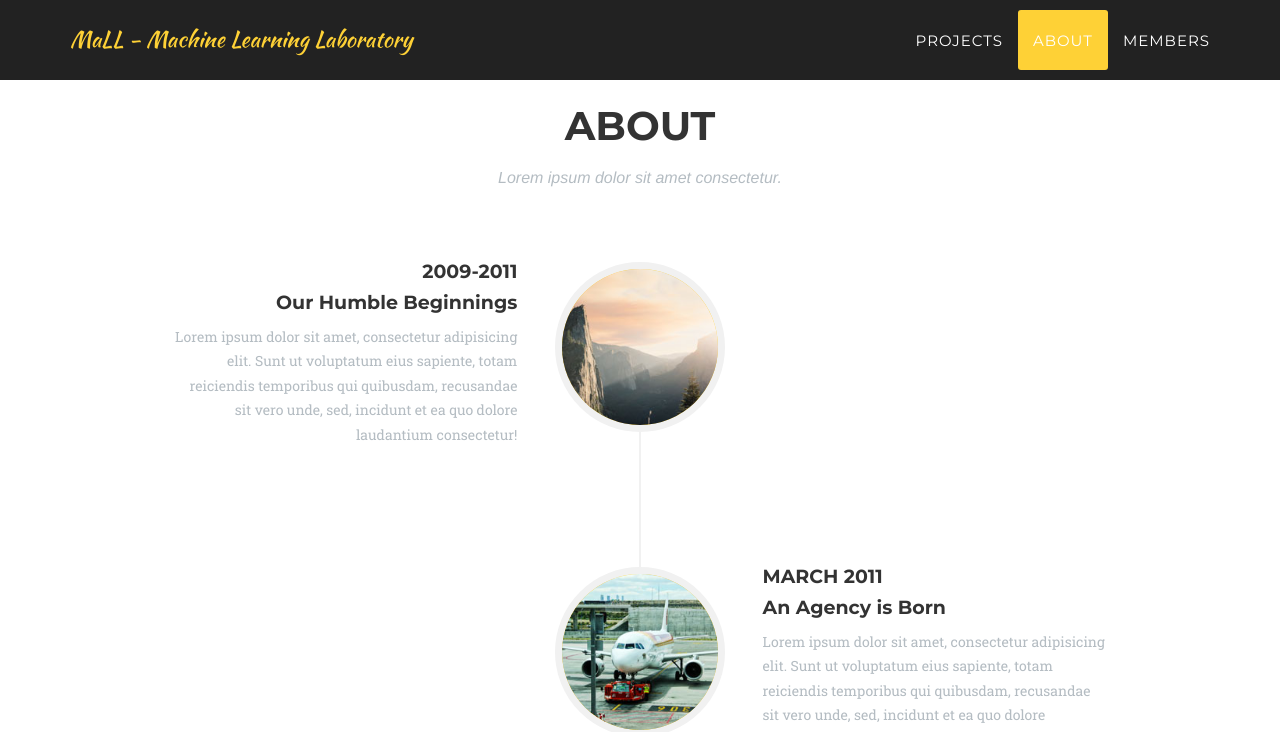
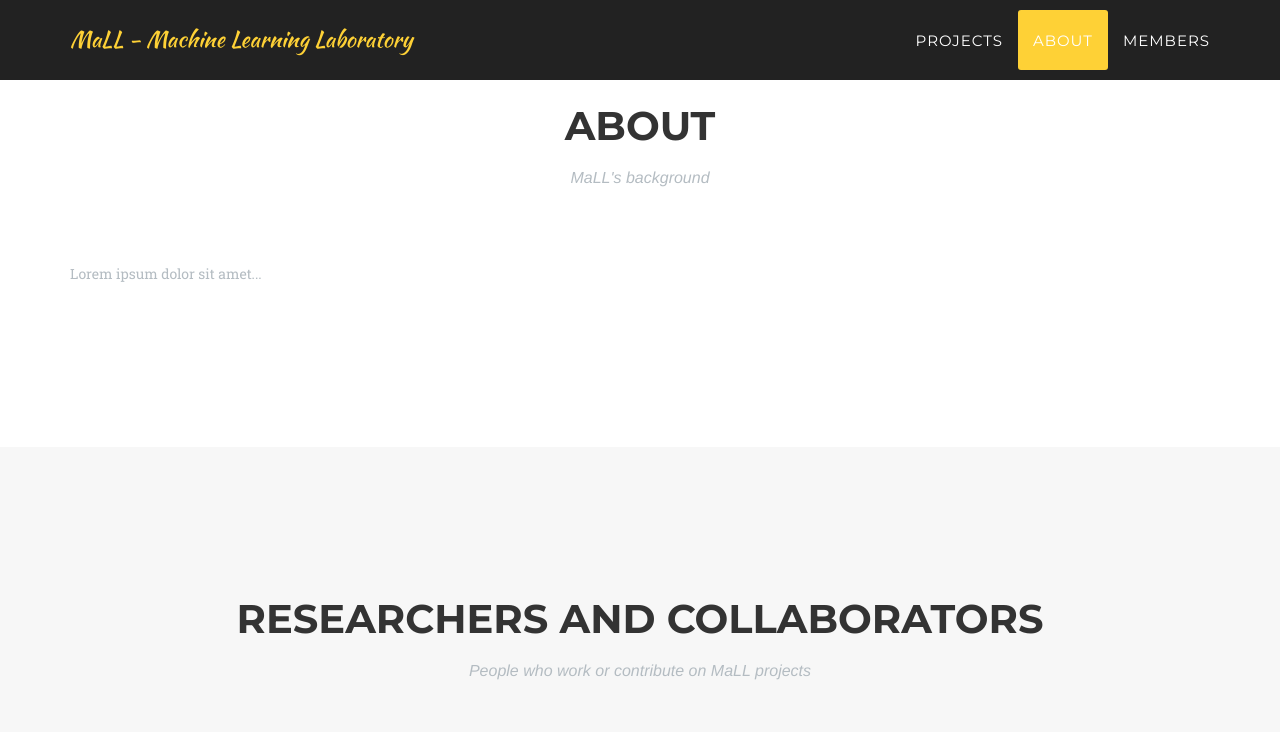
Before and after one commit to MaLL-UFSCar/mall-ufscar.github.io, a Jekyll site: the page built from index.html, in a window 1280 px wide and 1400 px high, scrolled down 1367 px. Shown: the top 732 px of the window. Built offline with Jekyll 4.4.1, drawn with Linux system fonts in a browser that asks for light colours; some web fonts are replaced; some of the changed text lies outside the part shown; grey boxes are pictures that could not be loaded.

Commit message:
Cleaned up about timeline

```diff
--- /dev/null
+++ b/_data/about.yml
@@ -0,0 +1,3 @@
+title: 'About'
+subtitle: "MaLL's background"
+content: "Lorem ipsum dolor sit amet..."
--- a/_includes/about.html
+++ b/_includes/about.html
@@ -3,77 +3,13 @@
         <div class="container">
             <div class="row">
                 <div class="col-lg-12 text-center">
-                    <h2 class="section-heading">About</h2>
-                    <h3 class="section-subheading text-muted">Lorem ipsum dolor sit amet consectetur.</h3>
+                    <h2 class="section-heading">{{ site.data.about.title }}</h2>
+                    <h3 class="section-subheading text-muted">{{ site.data.about.subtitle }}</h3>
                 </div>
             </div>
             <div class="row">
                 <div class="col-lg-12">
-                    <ul class="timeline">
-                        <li>
-                            <div class="timeline-image">
-                                <img class="img-circle img-responsive" src="img/about/1.jpg" alt="">
-                            </div>
-                            <div class="timeline-panel">
-                                <div class="timeline-heading">
-                                    <h4>2009-2011</h4>
-                                    <h4 class="subheading">Our Humble Beginnings</h4>
-                                </div>
-                                <div class="timeline-body">
-                                    <p class="text-muted">Lorem ipsum dolor sit amet, consectetur adipisicing elit. Sunt ut voluptatum eius sapiente, totam reiciendis temporibus qui quibusdam, recusandae sit vero unde, sed, incidunt et ea quo dolore laudantium consectetur!</p>
-                                </div>
-                            </div>
-                        </li>
-                        <li class="timeline-inverted">
-                            <div class="timeline-image">
-                                <img class="img-circle img-responsive" src="img/about/2.jpg" alt="">
-                            </div>
-                            <div class="timeline-panel">
-                                <div class="timeline-heading">
-                                    <h4>March 2011</h4>
-                                    <h4 class="subheading">An Agency is Born</h4>
-                                </div>
-                                <div class="timeline-body">
-                                    <p class="text-muted">Lorem ipsum dolor sit amet, consectetur adipisicing elit. Sunt ut voluptatum eius sapiente, totam reiciendis temporibus qui quibusdam, recusandae sit vero unde, sed, incidunt et ea quo dolore laudantium consectetur!</p>
-                                </div>
-                            </div>
-                        </li>
-                        <li>
-                            <div class="timeline-image">
-                                <img class="img-circle img-responsive" src="img/about/3.jpg" alt="">
-                            </div>
-                            <div class="timeline-panel">
-                                <div class="timeline-heading">
-                                    <h4>December 2012</h4>
-                                    <h4 class="subheading">Transition to Full Service</h4>
-                                </div>
-                                <div class="timeline-body">
-                                    <p class="text-muted">Lorem ipsum dolor sit amet, consectetur adipisicing elit. Sunt ut voluptatum eius sapiente, totam reiciendis temporibus qui quibusdam, recusandae sit vero unde, sed, incidunt et ea quo dolore laudantium consectetur!</p>
-                                </div>
-                            </div>
-                        </li>
-                        <li class="timeline-inverted">
-                            <div class="timeline-image">
-                                <img class="img-circle img-responsive" src="img/about/4.jpg" alt="">
-                            </div>
-                            <div class="timeline-panel">
-                                <div class="timeline-heading">
-                                    <h4>July 2014</h4>
-                                    <h4 class="subheading">Phase Two Expansion</h4>
-                                </div>
-                                <div class="timeline-body">
-                                    <p class="text-muted">Lorem ipsum dolor sit amet, consectetur adipisicing elit. Sunt ut voluptatum eius sapiente, totam reiciendis temporibus qui quibusdam, recusandae sit vero unde, sed, incidunt et ea quo dolore laudantium consectetur!</p>
-                                </div>
-                            </div>
-                        </li>
-                        <li class="timeline-inverted">
-                            <div class="timeline-image">
-                                <h4>Be Part
-                                    <br>Of Our
-                                    <br>Story!</h4>
-                            </div>
-                        </li>
-                    </ul>
+                  <p class="text-muted">{{ site.data.about.content }}</p>
                 </div>
             </div>
         </div>
```
